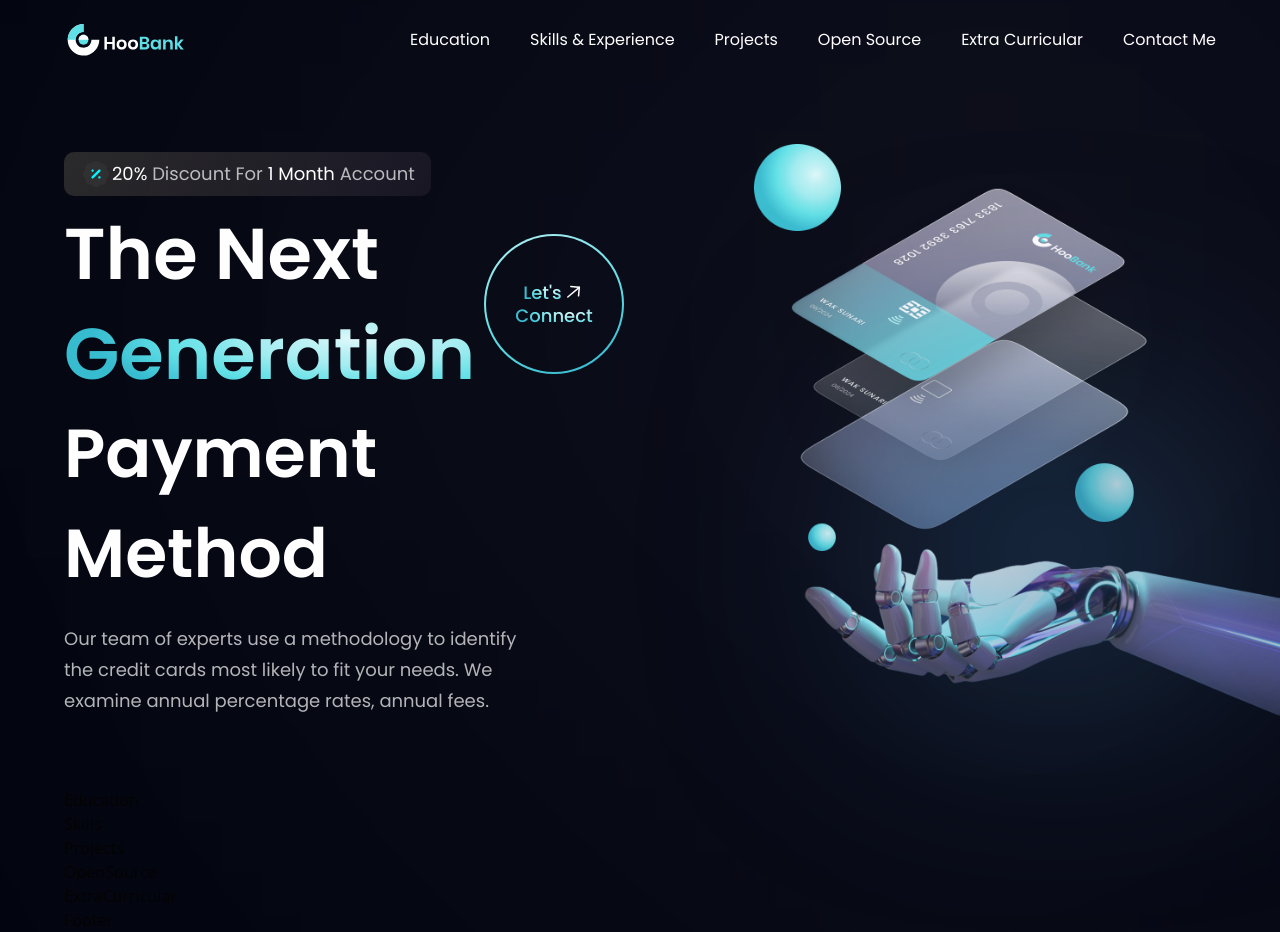
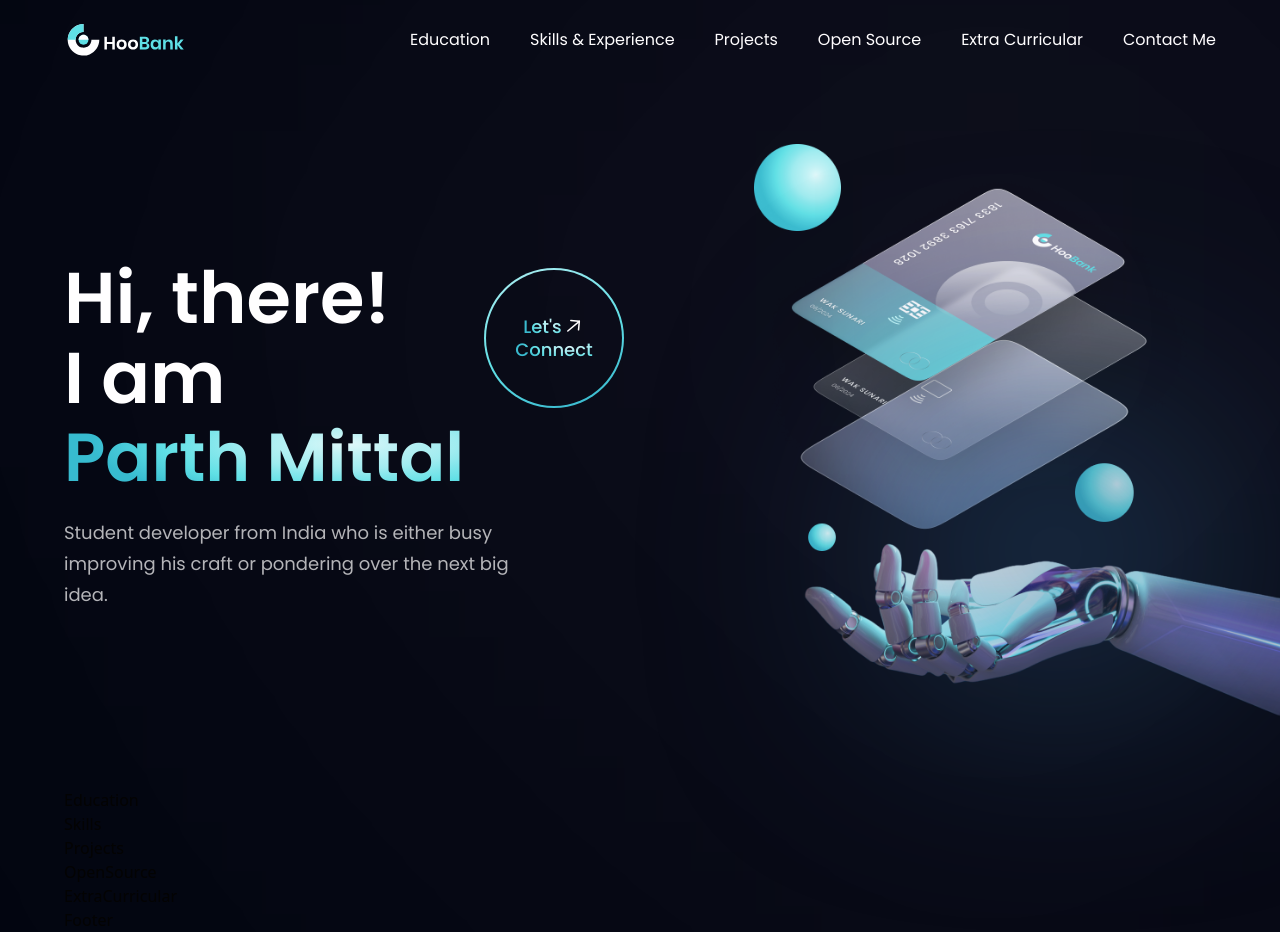
Before and after one commit to purity111/portfolio, a React (Vite) app: page / in a window 1280 px wide. Built offline with nearby package versions, Linux system fonts and the light colour scheme.

Commit message:
add name in hero section

```diff
--- a/src/components/Hero.jsx
+++ b/src/components/Hero.jsx
@@ -11,21 +11,13 @@ const Hero = () => {
       <div
         className={`flex-1 ${styles.flexStart} flex-col xl:px-0 sm:px-16 px-6`}
       >
-        {/* Discount banner */}
-        <div className="flex flex-row items-center py-[6px] px-4 bg-discount-gradient rounded-[10px] mb-2">
-          <img src={discount} alt="discount" className="w-[32px] h-[32px]" />
-          <p className={`${styles.paragraph}`}>
-            <span className="text-white"> 20% </span>Discount For{" "}
-            <span className="text-white">1 Month</span> Account
-          </p>
-        </div>
 
         {/* Hero text */}
         <div className="flex flex-row justify-between items-center w-full text-white">
-          <h1 className="flex-1 font-poppins font-semibold ss:text-[72px] text-[52px] text-white ss:leading-[100px] leading-[75px]">
-            The Next
+          <h1 className="flex-1 font-poppins font-semibold ss:text-[72px] text-[52px] text-white ss:leading-[80px] leading-[80px]">
+            Hi, there!
             <br className="sm:block hidden" />{" "}
-            <span className="text-gradient">Generation </span>
+            I am
           </h1>
 
           <div className="ss:flex hidden md:mr-4 mr-0">
@@ -33,13 +25,12 @@ const Hero = () => {
           </div>
         </div>
 
-        <h1 className="font-poppins font-semibold ss:text-[68px] text-[52px] text-white ss:leading-[100px] leading-[75px] w-full">
-          Payment Method
+        <h1 className="font-poppins font-semibold ss:text-[68px] text-[52px] text-white ss:leading-[80px] leading-[80px] w-full">
+            <span className="text-gradient">Parth Mittal </span>
         </h1>
         <p className={`${styles.paragraph} max-w-[470px] mt-5`}>
-          Our team of experts use a methodology to identify the credit cards
-          most likely to fit your needs. We examine annual percentage rates,
-          annual fees.
+          Student developer from India who is either busy improving his craft
+          or pondering over the next big idea.
         </p>
       </div>
 
```
